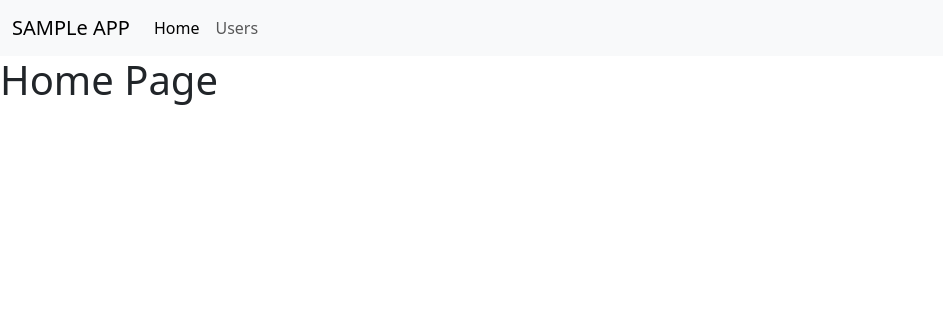
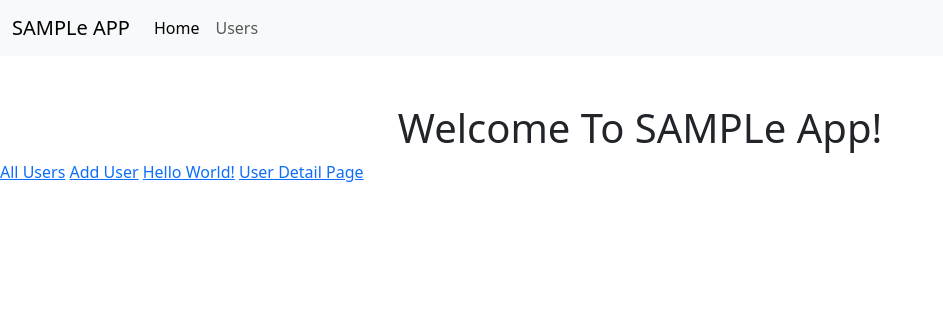
Before and after one commit to Jitendra1mp4/step-tech-flask, a Flask app: page / in a window 1280 px wide. Shown: the top 316 px of the page, without its empty margins (0-943 px from the left). Run offline with Flask 3, Linux system fonts and the light colour scheme.

Commit message:
added links in homepage and updated content

```diff
--- a/sampleApp/templates/home_page.html
+++ b/sampleApp/templates/home_page.html
@@ -1,9 +1,17 @@
 {% extends 'base.html' %}
 
 {% block title %}
-   SAMPLe APP : Home
+SAMPLe APP : Home
 {% endblock %}
 
 {% block content %}
-    <h1>Home Page</h1>
+<h1 class="mt-5 text-center">Welcome To SAMPLe App!</h1>
+<div class="homoCon">
+    <a href="{{ url_for('users_page' ) }}">All Users</a>
+    <a href="{{ url_for('adduser_page' ) }}">Add User</a>
+    <a href="{{ url_for('hello_page' ) }}">Hello World!</a>
+    <!-- just for testing I have hard coded url/3 -->
+    <a href="{{ url_for('users_page' ) }}/3">User Detail Page</a>
+</div>
+</div>
 {% endblock %}
```
